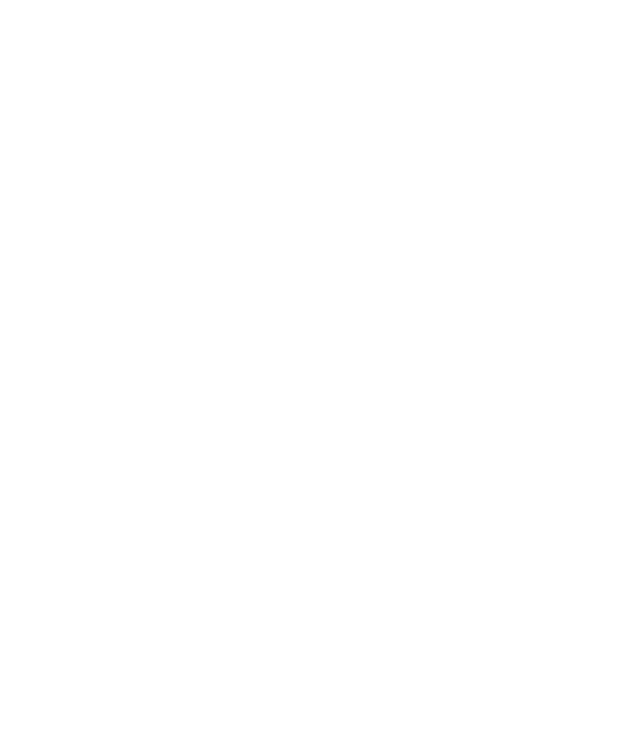
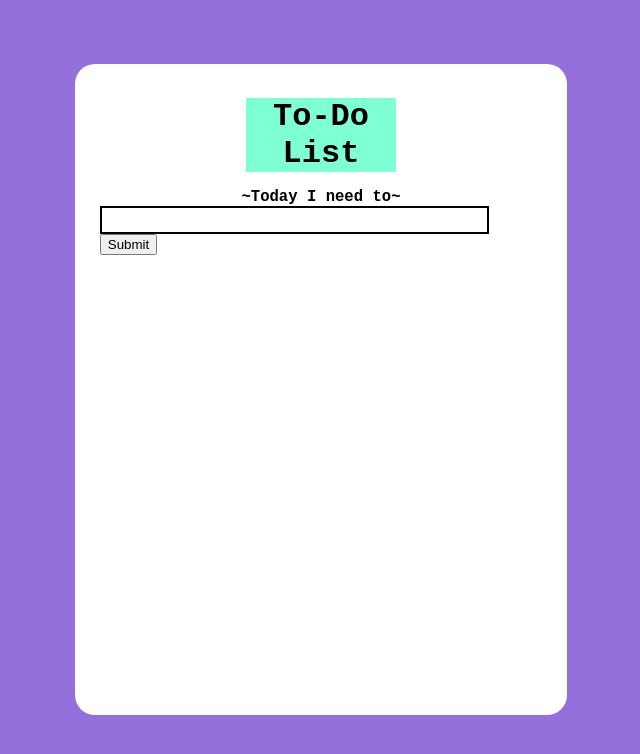
Before and after one commit to dts-kominfo-rea4b/challenge-dom-luqmansolihin, a website: page index.html in a window 1280 px wide. Shown: the whole page, without its empty margins (319-959 px from the left). Drawn offline with Linux system fonts and the light colour scheme.

Commit message:
create todo list page

```diff
--- a/index.html
+++ b/index.html
@@ -5,37 +5,108 @@
     <meta http-equiv="X-UA-Compatible" content="IE=edge" />
     <meta name="viewport" content="width=device-width, initial-scale=1.0" />
     <title>Challenge - DOM</title>
+    <style>
+      body {
+        font-family: "Courier New", Courier, monospace;
+        background-color: mediumpurple;
+        display: flex;
+        justify-content: center;
+        margin-top: 5%;
+      }
+
+      #app {
+        background-color: white;
+        width: 35%;
+        min-height: 600px;
+        border-radius: 20px;
+        padding: 2%;
+        margin-bottom: 5%;
+      }
+
+      #todo-title {
+        display: flex;
+        justify-content: center;
+        background-color: aquamarine;
+        text-align: center;
+        margin: 2% 33% 3% 33%;
+      }
+
+      #todo-subtitle {
+        display: flex;
+        justify-content: center;
+        margin-block-end: 0;
+      }
+
+      #todo-input {
+        border: 2px solid;
+        padding: 1% 1%;
+        width: 85%;
+        line-height: 20%;
+        resize: vertical;
+      }
+
+      #todo-output {
+        margin-top: 3%;
+        padding-inline-start: 0;
+      }
+
+      li {
+        margin: 1% 0 1%;
+      }
+    </style>
   </head>
   <body>
     <div id="app">
       <!-- TODO: Buatlah sebuah header dengan id todo-title -->
+      <header>
+        <h1 id="todo-title">To-Do List</h1>
+      </header>
       <!-- TODO: Buatlah sebuah subtitle dengan id todo-subtitle -->
+      <sub>
+        <h3 id="todo-subtitle">~Today I need to~</h3>
+      </sub>
 
       <!-- Section: input -->
       <!-- TODO: Buatlah sebuah input bertipe text dengan id todo-input -->
+      <input type="text" id="todo-input" />
       <!-- TODO: Buatlah sebuah button dengan id todo-submit -->
+      <button id="todo-submit">Submit</button>
 
       <!-- Section output -->
       <!-- TODO: Buatlah sebuah <ul> dengan id todo-output -->
+      <ul id="todo-output"></ul>
     </div>
 
     <!-- ! Untuk tantangan ini, script jangan diubah ke external js yah ! -->
     <script>
       // TODO: Deklarasi variable sesuai dengan kebutuhan di sini
-      let button;
-      let input;
-      let output;
+      let button = document.getElementById("todo-submit");
+      let input = document.getElementById("todo-input");
+      let output = document.getElementById("todo-output");
 
       // TODO: Buatlah sebuah fungsi dengan nama fnClickHandler
       // Fungsi yang digunakan untuk menambahkan tulisan
       // Jangan ubah cara deklarasi fungsinya, cukup isi saja
-      function fnClickHandler(toDoItem) {}
+      function fnClickHandler(toDoItem) {
+        let li = document.createElement("li");
+        li.textContent = toDoItem;
+        output.appendChild(li);
+        input.value = "";
+      }
 
       // TODO: register event onclick / addEventListener untuk button
       // akan menjalankan fungsi fnClickHandler
+      button.addEventListener("click", (event) => {
+        fnClickHandler(input.value);
+      });
 
       // TODO: register event onkeypress / addEventListener untuk input
       // sehingga saat di input ditekan enter akan menjalankan fungsi fnClickHandler juga
+      input.addEventListener("keypress", (event) => {
+        if (event.key === "Enter") {
+          fnClickHandler(input.value);
+        }
+      });
     </script>
   </body>
 </html>
```
